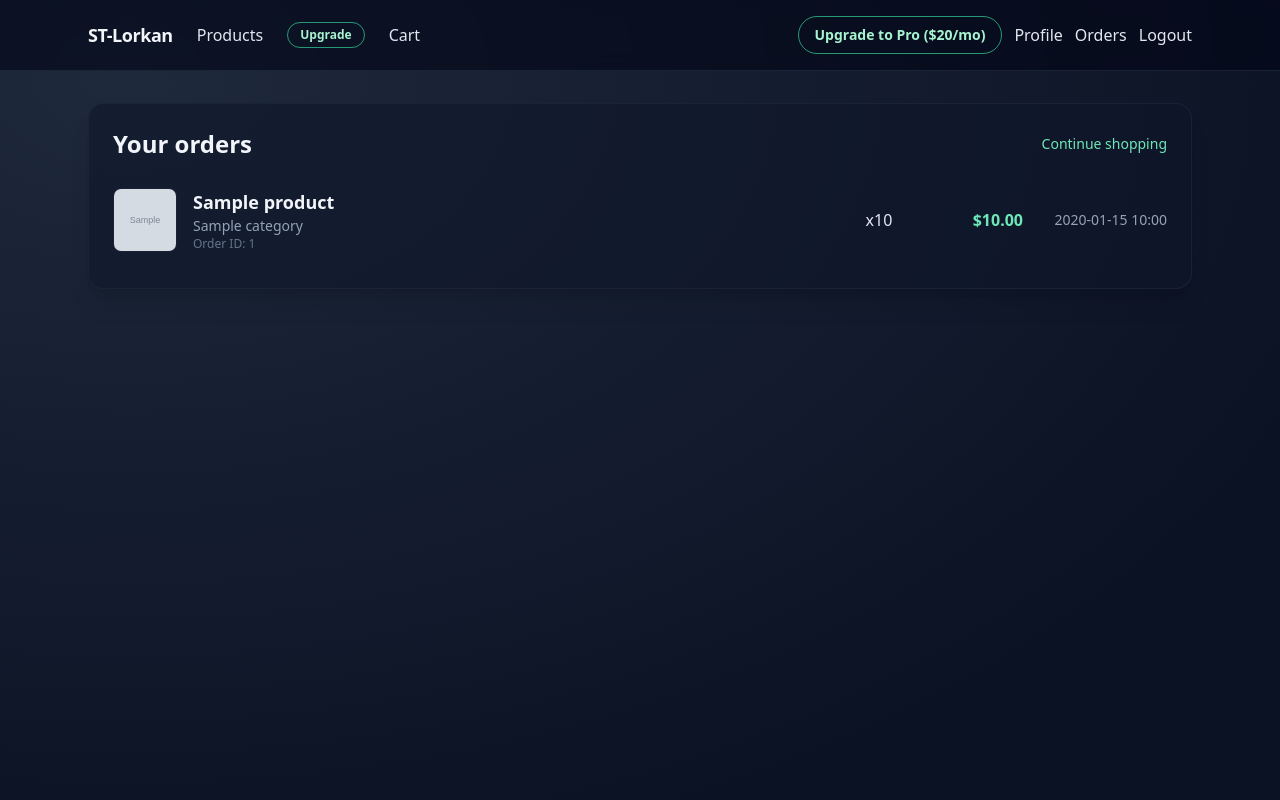
After one commit to HovX01/final-py, a Django app: page /billing/orders/ in a window 1280 px wide. The commit adds this page. Run offline with Django 4.2, Linux system fonts and the light colour scheme; a user stored in the database is signed in; tables that the repository leaves empty hold one stand-in row (values such as "Sample post"); grey boxes marked "Sample" are stand-in pictures; some libraries are stand-ins or nearby versions.

Commit message:
Add order history page and cart badges

```diff
--- a/billing/urls.py
+++ b/billing/urls.py
@@ -9,6 +9,7 @@ from .views import (
     create_cart_checkout,
     create_product_checkout,
     create_subscription_checkout,
+    orders_view,
     remove_from_cart,
     stripe_webhook,
 )
@@ -23,6 +24,7 @@ urlpatterns = [
     path("cart/remove/<int:product_id>/", remove_from_cart, name="remove_from_cart"),
     path("cart/checkout/", create_cart_checkout, name="create_cart_checkout"),
     path("checkout/<int:product_id>/", create_product_checkout, name="product_checkout"),
+    path("orders/", orders_view, name="orders"),
     path("success/", CheckoutSuccessView.as_view(), name="success"),
     path("cancel/", CheckoutCancelView.as_view(), name="cancel"),
     path("webhook/", stripe_webhook, name="webhook"),
--- a/billing/views.py
+++ b/billing/views.py
@@ -219,6 +219,16 @@ def cart_view(request):
 
 
 @login_required
+def orders_view(request):
+    orders = (
+        Purchase.objects.filter(user=request.user)
+        .select_related("product", "product__category")
+        .order_by("-created_at")
+    )
+    return render(request, "billing/orders.html", {"orders": orders})
+
+
+@login_required
 @require_POST
 def create_cart_checkout(request):
     cart = _get_cart(request)
--- a/templates/base.html
+++ b/templates/base.html
@@ -20,11 +20,16 @@
 <body class="min-h-screen text-slate-100">
 <header class="border-b border-slate-800/80 bg-slate-950/60 backdrop-blur sticky top-0 z-30">
     <div class="mx-auto max-w-6xl px-6 py-4 flex items-center justify-between">
-        <div class="flex items-center gap-6">
-            <a href="{% url 'home' %}" class="text-lg font-extrabold tracking-tight">ST-Lorkan</a>
-            <a href="{% url 'catalog:product_list' %}" class="text-slate-200 hover:text-emerald-300 transition">Products</a>
-            {% if user.is_authenticated %}
-            <a href="{% url 'billing:cart' %}" class="relative text-slate-200 hover:text-emerald-300 transition">
+            <div class="flex items-center gap-6">
+                <a href="{% url 'home' %}" class="text-lg font-extrabold tracking-tight">ST-Lorkan</a>
+                <a href="{% url 'catalog:product_list' %}" class="text-slate-200 hover:text-emerald-300 transition">Products</a>
+                {% if user.is_authenticated %}
+                {% if user.user_type == 'pro' %}
+                    <span class="rounded-full border border-emerald-400/50 bg-emerald-500/10 px-2 py-1 text-xs font-semibold text-emerald-200">Pro</span>
+                {% else %}
+                    <a href="{% url 'billing:subscribe_page' %}" class="rounded-full border border-emerald-400/70 px-3 py-1 text-xs font-semibold text-emerald-200 hover:bg-emerald-400/10 transition">Upgrade</a>
+                {% endif %}
+                <a href="{% url 'billing:cart' %}" class="relative text-slate-200 hover:text-emerald-300 transition">
                     Cart
                     {% if cart_item_count %}
                     <span id="cart-count" class="absolute -top-2 -right-4 rounded-full bg-emerald-500 px-2 text-xs font-bold text-slate-950">{{ cart_item_count }}</span>
@@ -40,6 +45,7 @@
                         <a href="{% url 'billing:subscribe_page' %}" class="rounded-full border border-emerald-400/70 px-4 py-2 text-sm font-semibold text-emerald-200 hover:bg-emerald-400/10 transition">Upgrade to Pro ($20/mo)</a>
                     {% endif %}
                     <a href="{% url 'accounts:profile' %}" class="text-slate-200 hover:text-emerald-300 transition">Profile</a>
+                    <a href="{% url 'billing:orders' %}" class="text-slate-200 hover:text-emerald-300 transition">Orders</a>
                     <a href="{% url 'accounts:logout' %}" class="text-slate-200 hover:text-emerald-300 transition">Logout</a>
                 {% else %}
                     <a href="{% url 'accounts:login' %}" class="text-slate-200 hover:text-emerald-300 transition">Login</a>
--- /dev/null
+++ b/templates/billing/orders.html
@@ -0,0 +1,34 @@
+{% extends "base.html" %}
+{% block title %}Orders{% endblock %}
+{% block content %}
+<section class="rounded-2xl border border-slate-800/70 bg-slate-900/60 p-6 shadow-xl">
+    <div class="flex items-center justify-between">
+        <h2 class="text-2xl font-bold text-slate-100">Your orders</h2>
+        <a href="{% url 'catalog:product_list' %}" class="text-emerald-300 hover:text-emerald-200 text-sm">Continue shopping</a>
+    </div>
+    {% if orders %}
+    <div class="mt-4 divide-y divide-slate-800/70">
+        {% for order in orders %}
+        <div class="py-3 flex gap-4 items-center">
+            {% if order.product.image_url %}
+            <img src="{{ order.product.image_url }}" alt="{{ order.product.name_en }}" class="h-16 w-16 rounded-lg object-cover border border-slate-800/70 bg-slate-900" onerror="this.style.display='none'">
+            {% endif %}
+            <div class="flex-1">
+                <div class="text-lg font-semibold text-slate-100">{{ order.product.name_en }}</div>
+                <div class="text-sm text-slate-400">{{ order.product.category.name_en }}</div>
+                <div class="text-xs text-slate-500">Order ID: {{ order.stripe_checkout_session_id }}</div>
+            </div>
+            <div class="w-16 text-center text-slate-200">x{{ order.quantity }}</div>
+            <div class="w-24 text-right text-emerald-300 font-semibold">${{ order.amount }}</div>
+            {% if order.discount_applied %}
+                <span class="rounded-full bg-emerald-500/20 px-2 py-1 text-xs text-emerald-200 border border-emerald-500/40">Pro 20% off</span>
+            {% endif %}
+            <div class="text-sm text-slate-400 w-32 text-right">{{ order.created_at|date:"Y-m-d H:i" }}</div>
+        </div>
+        {% endfor %}
+    </div>
+    {% else %}
+        <p class="mt-4 text-slate-400">No orders yet.</p>
+    {% endif %}
+</section>
+{% endblock %}
--- a/templates/billing/success.html
+++ b/templates/billing/success.html
@@ -4,6 +4,9 @@
 <article class="mx-auto max-w-lg rounded-2xl border border-emerald-400/40 bg-emerald-500/10 p-6 shadow-xl">
     <h2 class="text-2xl font-bold text-emerald-200">Payment complete</h2>
     <p class="mt-2 text-emerald-100/90">Your Stripe checkout completed successfully.</p>
-    <p class="mt-3"><a class="text-slate-100 underline decoration-emerald-300 hover:text-emerald-200" href="{% url 'home' %}">Back to home</a></p>
+    <div class="mt-3 space-x-3">
+        <a class="text-slate-100 underline decoration-emerald-300 hover:text-emerald-200" href="{% url 'billing:orders' %}">View your orders</a>
+        <a class="text-slate-100 underline decoration-emerald-300 hover:text-emerald-200" href="{% url 'catalog:product_list' %}">Continue shopping</a>
+    </div>
 </article>
 {% endblock %}
```
